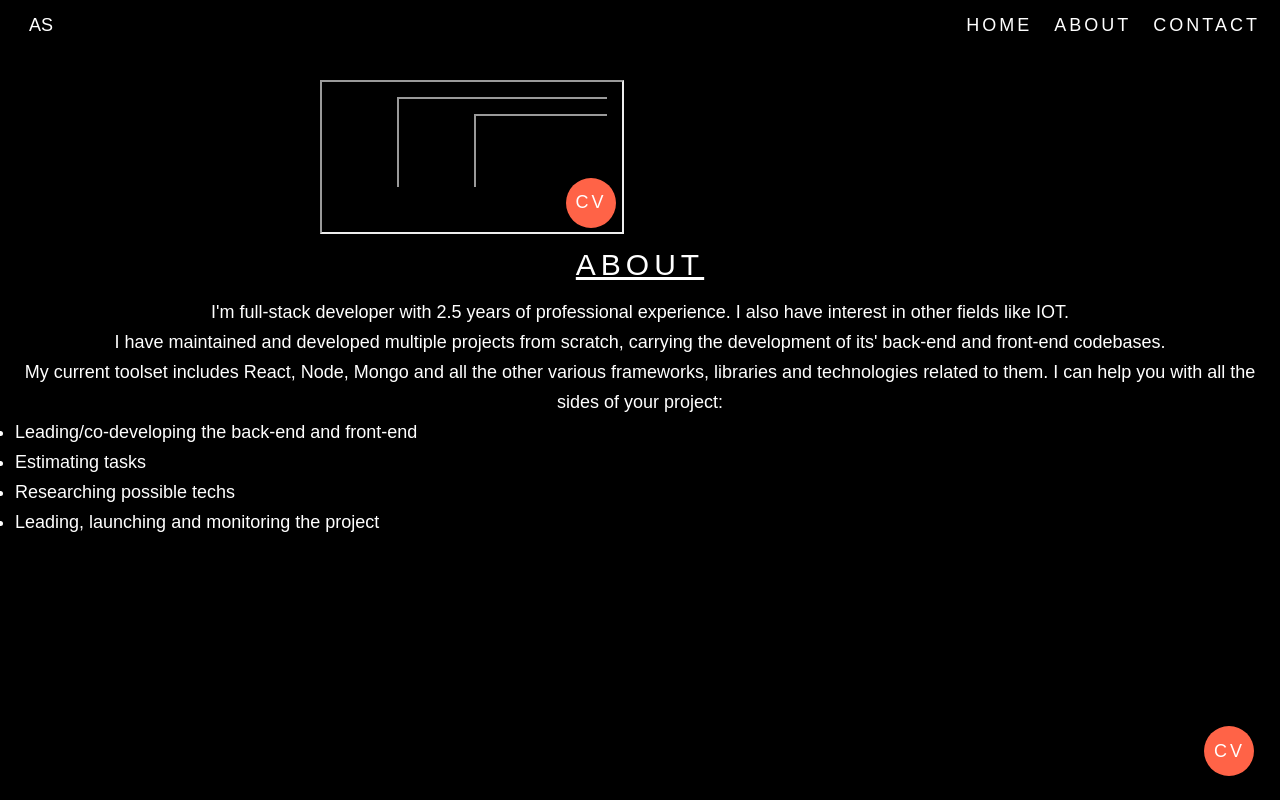
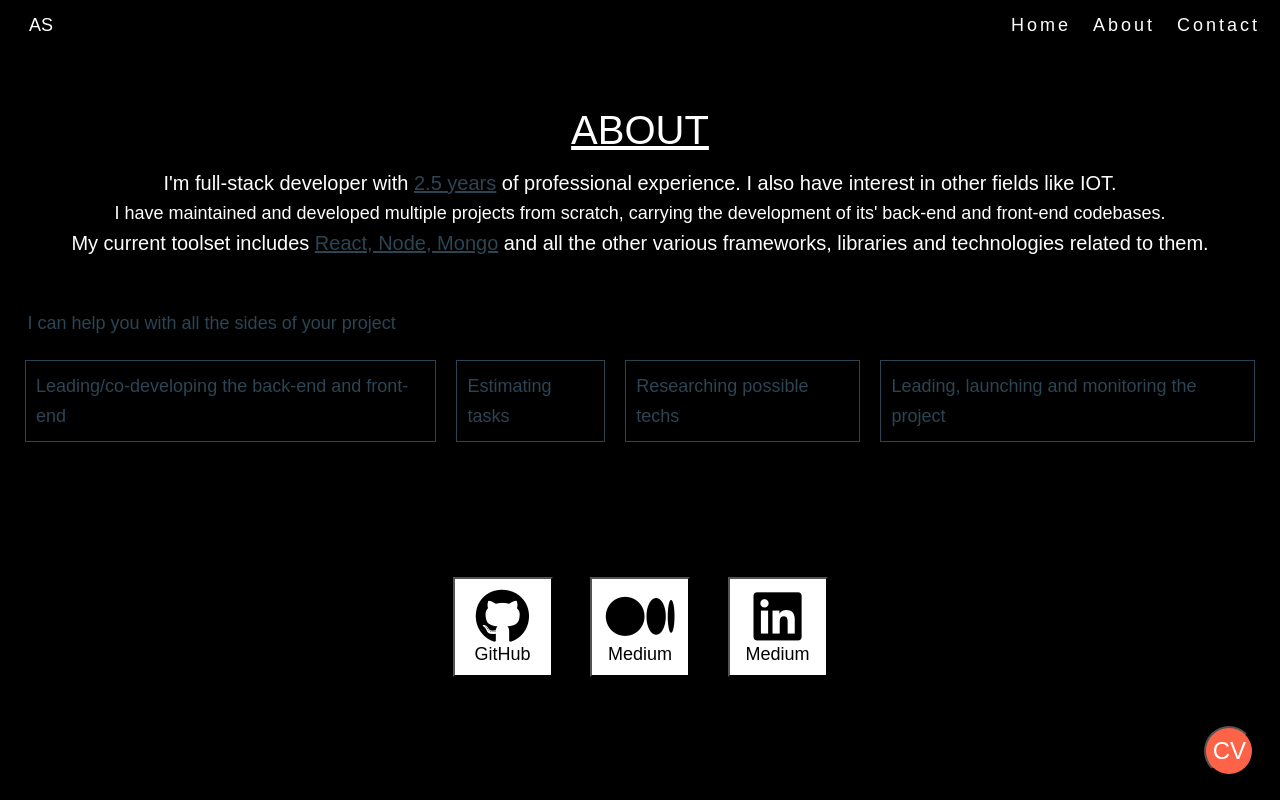
Before and after one commit to amandhunna/portfolio, a React (Create React App) app: page /about in a window 1280 px wide. Built offline with nearby package versions, Linux system fonts and the light colour scheme; no server answers.

Commit message:
removed fontawesome package, add it's cdn , added linked medium and github links in the about section updated css

```diff
--- a/package.json
+++ b/package.json
@@ -3,10 +3,6 @@
   "version": "0.1.0",
   "private": true,
   "dependencies": {
-    "@fortawesome/fontawesome-free": "^5.13.0",
-    "@fortawesome/fontawesome-svg-core": "^1.2.28",
-    "@fortawesome/free-solid-svg-icons": "^5.13.0",
-    "@fortawesome/react-fontawesome": "^0.1.9",
     "@testing-library/jest-dom": "^4.2.4",
     "@testing-library/react": "^9.3.2",
     "@testing-library/user-event": "^7.1.2",
--- a/public/index.html
+++ b/public/index.html
@@ -11,15 +11,15 @@
     <link rel="apple-touch-icon" href="%PUBLIC_URL%/logo.jpeg" />
 
     <link rel="manifest" href="%PUBLIC_URL%/manifest.json" />
-
     <link
-      href="https://fonts.googleapis.com/css2?family=Roboto:wght@300;400;500&display=swap"
-      rel="stylesheet"
+    href="https://fonts.googleapis.com/css2?family=Roboto:wght@300;400;500&display=swap"
+    rel="stylesheet"
     />
     <title>Amanjot Singh Dhunna| Software Engineer</title>
   </head>
   <body>
     <noscript>You need to enable JavaScript to run this app.</noscript>
     <div id="root">Loading...</div>
+    <script defer src="https://kit.fontawesome.com/c6104e9e26.js" crossorigin="anonymous"></script>
   </body>
 </html>
--- a/src/App.css
+++ b/src/App.css
@@ -12,7 +12,8 @@
 .underline {
   text-decoration: underline;
 }
-a.download-btn {
+button.download-btn {
+  outline: none;
   position: fixed;
   z-index: 999;
   right: 2%;
--- a/src/App.js
+++ b/src/App.js
@@ -1,4 +1,4 @@
-import React from 'react';
+import React, { useState } from 'react';
 import { Route, BrowserRouter,Switch } from 'react-router-dom'
 import Main from "./home/Home";
 import About from "./about/About";
@@ -10,20 +10,13 @@ import "./App.css";
 import "./ga";
 
 function App() {
+  const [showResume, setShowResume ] = useState(false);
   return (<>
-    <a
-      className="download-btn"
-      href={resume}
-      download="resume_amanjotSinghDhunna"
-      target="_blank"
-      rel="noopener noreferrer"
-      ><div>CV</div>
-    </a>
-    <div ></div>
-    <object className="resumeObject" data={resume} type="application/pdf">
+    <button className="resume-btn" onClick={() => setShowResume(prev => !prev)} className="download-btn">CV</button>
+    {!!showResume && <object className="resumeObject" data={resume} type="application/pdf">
         {/* <embed src={resume} type="application/pdf" /> */}
         <iframe src={resume}></iframe>
-    </object>
+    </object>}
     <BrowserRouter>
       <Switch>
         <Route exact path="/" component={Main} />
--- a/src/about/About.js
+++ b/src/about/About.js
@@ -3,31 +3,53 @@ import Header from '../header/Header';
 import './about.css';
 
 function About() {
-
+  const openWindow =(type) => {
+    const link = {
+      linkedin: "https://www.linkedin.com/in/amanjot-singh-398731131/",
+      medium: "https://amanjotsinghdhunna.medium.com/",
+      github: "https://github.com/amanjotsinghdhunna",
+    }
+    window.open(link[type]);
+  }
     return (
         <>
         <Header />
         <section id="aboutMe" className="section">
-            <h3 className="underline">ABOUT</h3>
+            <h1 className="underline">ABOUT</h1>
             <div className="skillSet">
-              <p>
-                I'm full-stack developer with 2.5 years of professional
+              <h2>
+                I'm full-stack developer with <em>2.5 years</em> of professional
                 experience. I also have interest in other fields like IOT.
-              </p>
+              </h2>
               <p>
                 I have maintained and developed multiple projects from scratch,
                 carrying the development of its' back-end and front-end
                 codebases.
               </p>
-              My current toolset includes React, Node, Mongo and all the other
-              various frameworks, libraries and technologies related to them. I
-              can help you with all the sides of your project:
+              <h2>My current toolset includes <em>React, Node, Mongo</em> and all the other
+              various frameworks, libraries and technologies related to them.
+              </h2>
+              <p className="responsibilities">I can help you with all the sides of your project</p>
               <ul>
                 <li>Leading/co-developing the back-end and front-end</li>
                 <li>Estimating tasks</li>
                 <li>Researching possible techs</li>
                 <li>Leading, launching and monitoring the project</li>
               </ul>
+              <div className="aboutWork" onClick={() => openWindow('github')}>
+                <button>
+                  <i class="fab fa-github"></i>
+                  <p>GitHub</p>
+                </button>
+                <button onClick={() => openWindow('medium')}>
+                  <i class="fab fa-medium"></i>
+                  <p>Medium</p>
+                </button>
+                <button onClick={() => openWindow('linkedin')}>
+                  <i class="fab fa-linkedin"></i>
+                  <p>Medium</p>
+                </button>
+              </div>
             </div>
       </section>
       </>
--- a/src/about/about.css
+++ b/src/about/about.css
@@ -6,3 +6,43 @@
   align-items: center;
   flex-direction: column;
 }
+
+.skillSet > ul {
+  display: flex;
+  justify-content: center;
+}
+
+.skillSet > ul > li {
+  list-style-type: none;
+  border: 1px solid;
+  padding: 10px;
+  margin: 10px;
+  color: #2f4858f0;
+}
+
+.skillSet > .responsibilities {
+  color: #2f4858f0;
+  text-align: start;
+  margin: 4% 0 1% 1%;
+}
+
+.aboutWork {
+  margin-top: 10%;
+  display: flex;
+  justify-content: center;
+  align-items: center;
+}
+
+.aboutWork > button {
+  background: #fff;
+  padding: 5px;
+  height: 100px;
+  width: 100px;
+}
+.aboutWork > button:nth-child(even) {
+  margin-left: 3%;
+  margin-right: 3%;
+}
+.aboutWork > * > i {
+  font-size: 55px;
+}
--- a/src/header/Header.js
+++ b/src/header/Header.js
@@ -31,13 +31,13 @@ function Header() {
         </div>
         <div className="center-middle">
         <span className="ml-5">
-            <Link to="/"> HOME</Link>
+            <Link to="/"> Home</Link>
           </span>
           <span className="ml-5">
-            <Link to="/about"> ABOUT</Link>
+            <Link to="/about"> About</Link>
           </span>
           <span className="ml-5">
-            <Link to="/contact"> CONTACT</Link>
+            <Link to="/contact"> Contact</Link>
           </span>
         </div>
       </header>
--- a/src/home/Home.jsx
+++ b/src/home/Home.jsx
@@ -19,7 +19,7 @@ function Home() {
               I'm <em>Amanjot Singh.</em>
             </h1>
             <h2>
-              I'm a <em>full-Stack developer</em> focused on crafting stable, clean &
+              I'm a <em>MERN Stack</em> developer focused on crafting stable, clean &
               user-friendly experiences.
             </h2>
           </div>
```
